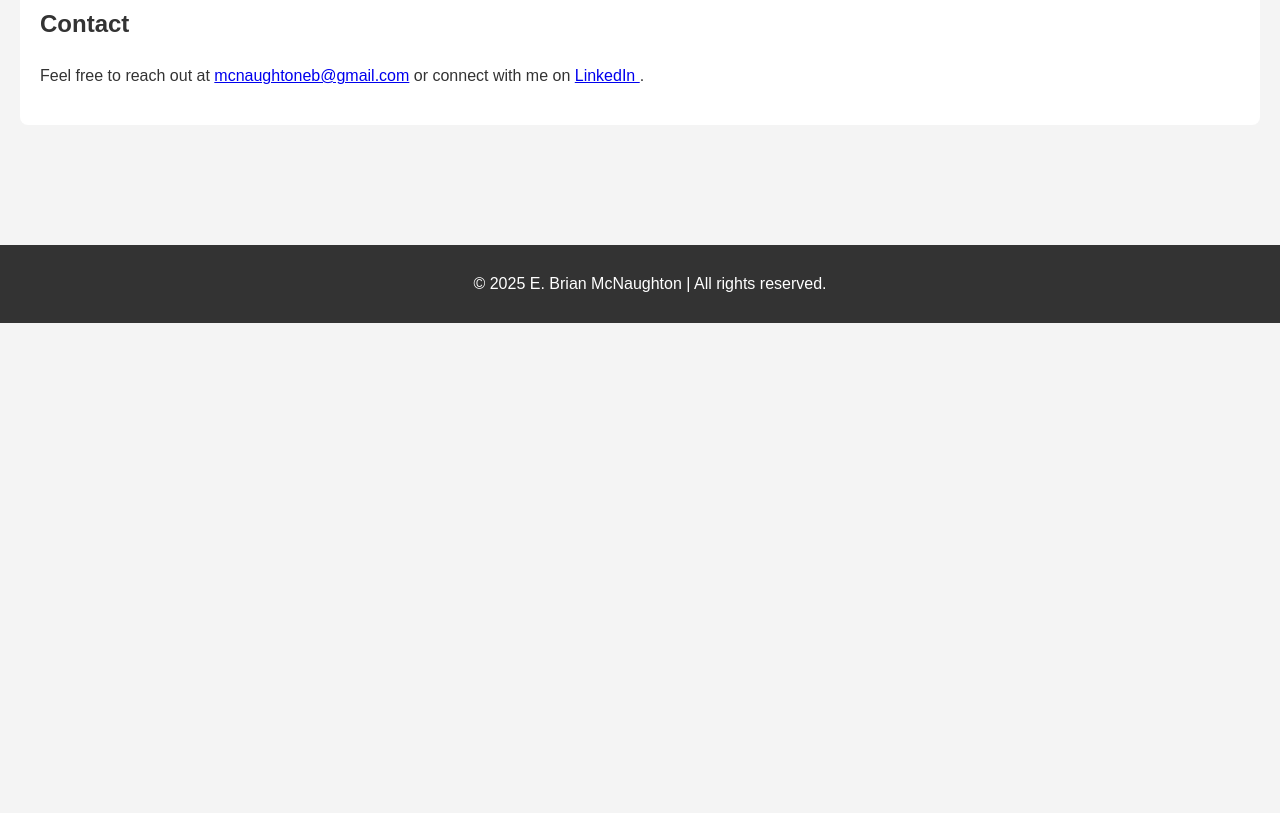
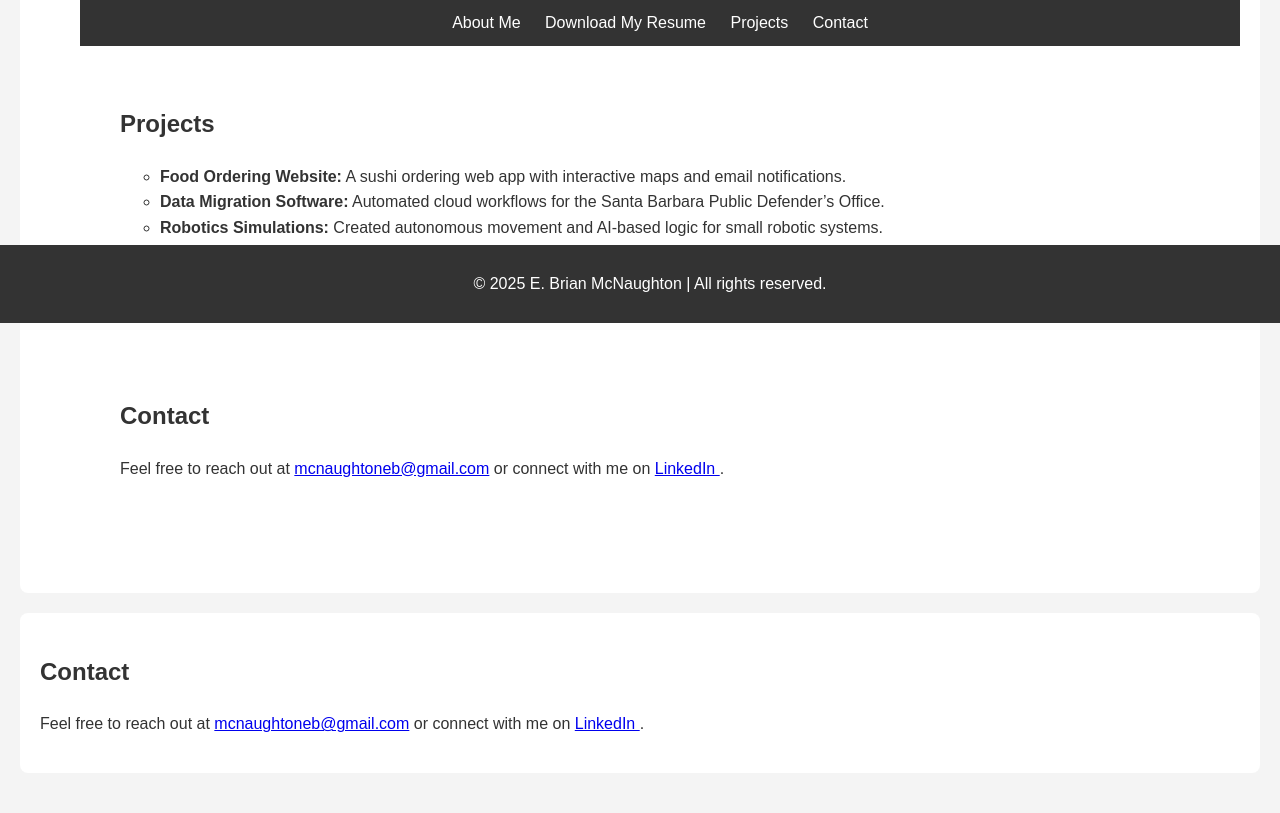
Before and after one commit to BrianMcNaughton1/Personal-Webpage, a plain HTML site: page index.html in a window 1280 px wide. Shown: the part 477-1290 px from the top of the page. Before the commit the page ends 800 px from the top, so only its background shows below. Drawn offline with Linux system fonts and the light colour scheme.

Commit message:
Update index.html

```diff
--- a/index.html
+++ b/index.html
@@ -27,7 +27,38 @@
       <ul>
         <li><strong>Food Ordering Website:</strong> A sushi ordering web app with interactive maps and email notifications.</li>
         <li><strong>Data Migration Software:</strong> Automated cloud workflows for the Santa Barbara Public Defender’s Office.</li>
+       <!DOCTYPE html>
+<html lang="en">
+<head>
+  <meta charset="UTF-8" />
+  <meta name="viewport" content="width=device-width, initial-scale=1.0" />
+  <title>E. Brian McNaughton | Personal Webpage</title>
+  <link rel="stylesheet" href="styles.css" />
+</head>
+<body>
+  <header>
+    <h1>Hi, I’m E. Brian McNaughton</h1>
+    <h2>Welcome to My Personal Webpage</h2>
+    <nav>
+      <ul>
+        <li><a href="about.html">About Me</a></li>
+        <li><a href="E.Brian_Resume_2025.pdf" download>Download My Resume</a></li>
+        <li><a href="#projects">Projects</a></li>
+        <li><a href="#contact">Contact</a></li>
+      </ul>
+    </nav>
+  </header>
+
+  <main>
+    <!-- Projects Section -->
+    <section id="projects">
+      <h2>Projects</h2>
+      <ul>
+        <li><strong>Food Ordering Website:</strong> A sushi ordering web app with interactive maps and email notifications.</li>
+        <li><strong>Data Migration Software:</strong> Automated cloud workflows for the Santa Barbara Public Defender’s Office.</li>
         <li><strong>Robotics Simulations:</strong> Created autonomous movement and AI-based logic for small robotic systems.</li>
+        <li><strong>Battleship Game:</strong> Created 2-player Battleship game for intro to computer science class</li>
+        <li><strong>Linko:</strong> An AI-powered job search assistant that automates LinkedIn outreach and applications through personalized, context-aware communication.</li>
       </ul>
     </section>
 
@@ -50,3 +81,26 @@
   </footer>
 </body>
 </html>
+
+      </ul>
+    </section>
+
+    <!-- Contact Section -->
+    <section id="contact">
+      <h2>Contact</h2>
+      <p>
+        Feel free to reach out at
+        <a href="mailto:mcnaughtoneb@gmail.com">mcnaughtoneb@gmail.com</a>
+        or connect with me on
+        <a href="https://www.linkedin.com/in/brian-mcnaughton1" target="_blank" rel="noopener noreferrer">
+          LinkedIn
+        </a>.
+      </p>
+    </section>
+  </main>
+
+  <footer>
+    <p>&copy; 2025 E. Brian McNaughton | All rights reserved.</p>
+  </footer>
+</body>
+</html>
```
